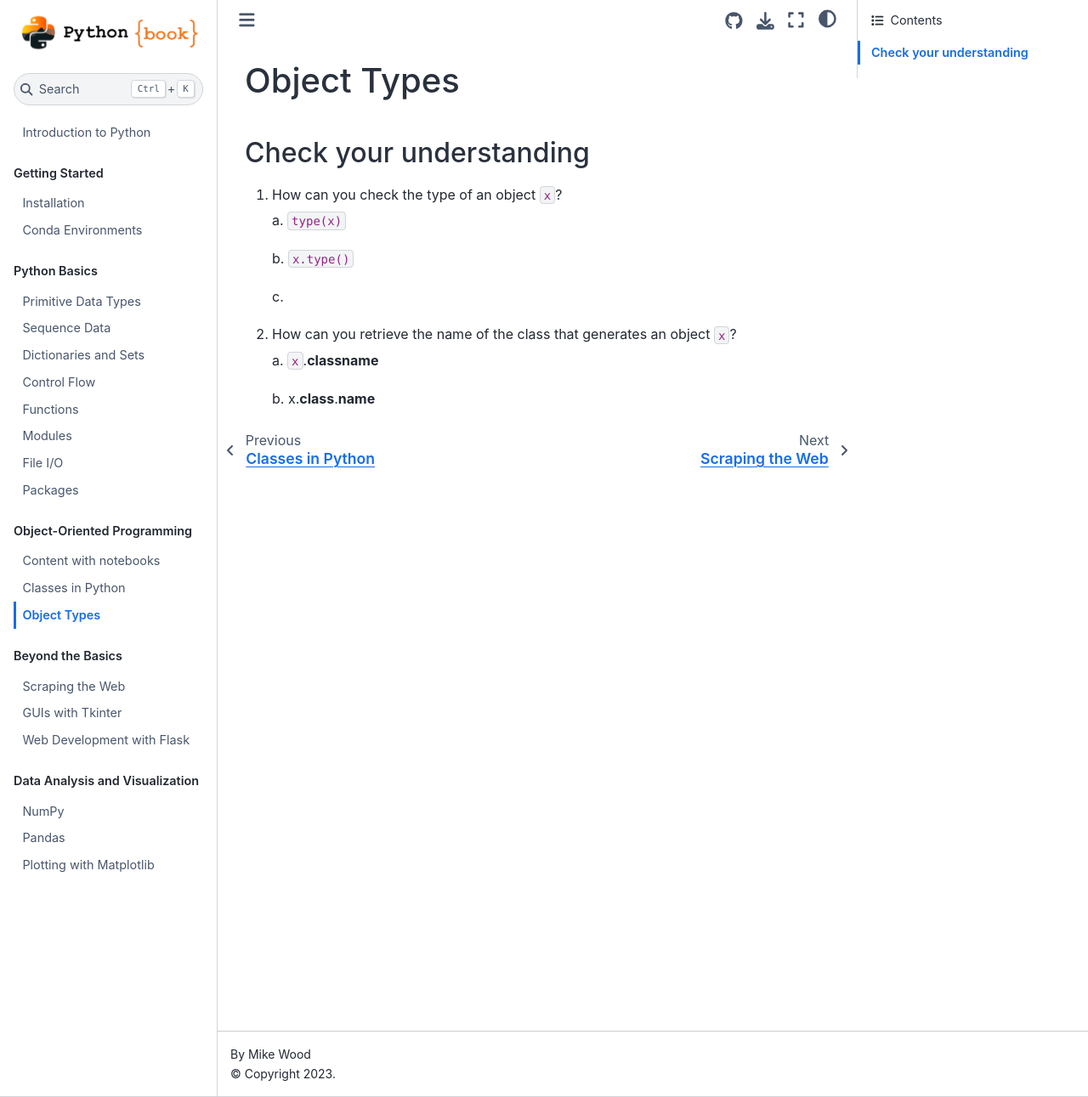
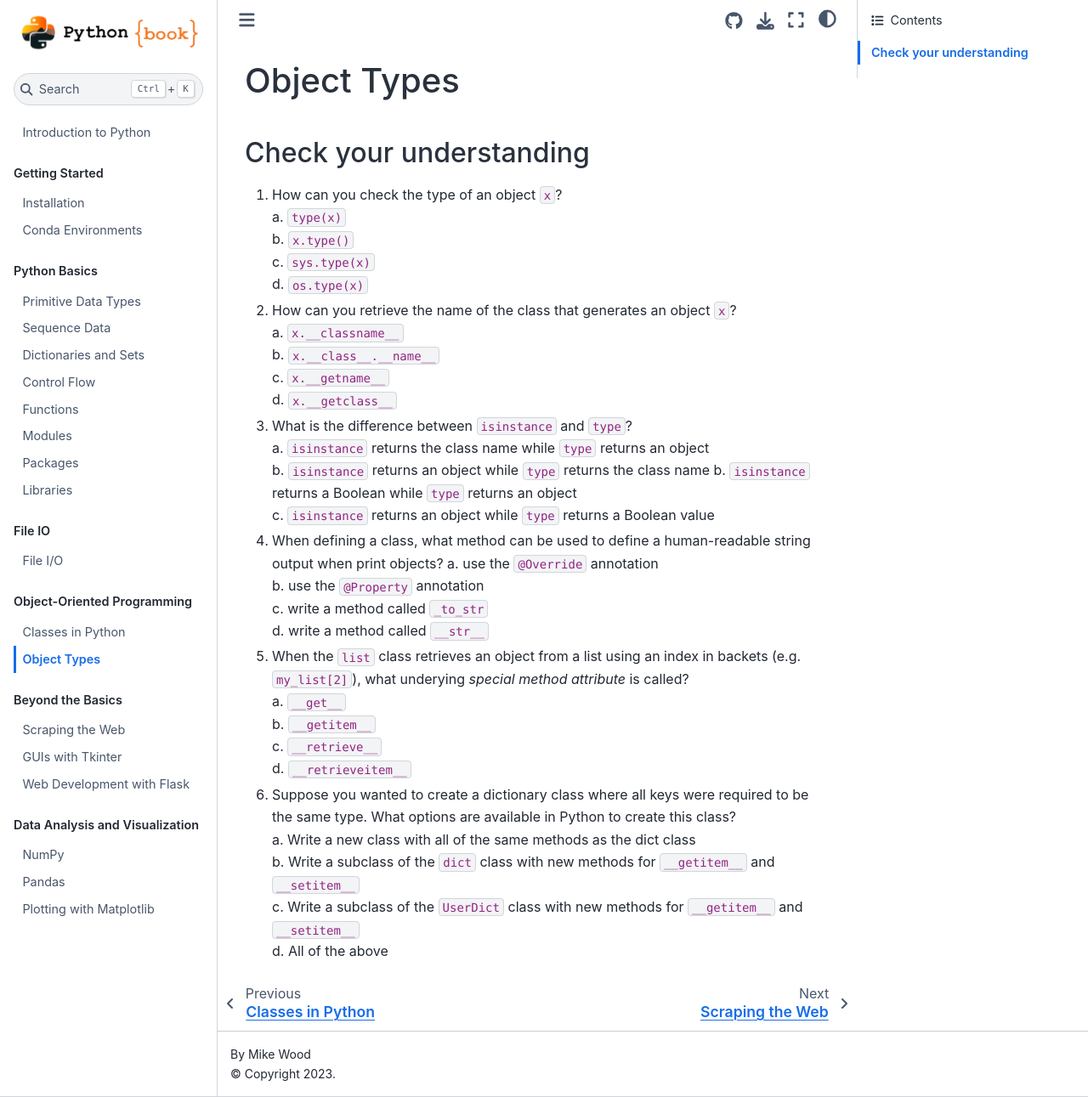
Before and after one commit to ProfMikeWood/intro_to_python_book, a Jupyter Book: the page built from book/object_oriented_programming/object_types.md, in a window 1280 px wide and 1291 px high. Shown: the whole window at 85% size. Built offline with Jupyter Book 1.0.4 settings and Sphinx 7.4.7 and the Sphinx Book theme 1.1.4, drawn with Linux system fonts in a browser that asks for light colours.

Commit message:
book updates

```diff
--- a/book/_toc.yml
+++ b/book/_toc.yml
@@ -16,11 +16,13 @@ parts:
     - file: python_basics/control-flow
     - file: python_basics/functions
     - file: python_basics/modules
-    - file: python_basics/file-io
     - file: python_basics/packages
+    - file: python_basics/libraries
+  - caption: File IO
+    chapters:
+    - file: file_io/file-io
   - caption: Object-Oriented Programming
     chapters:
-    - file: object_oriented_programming/classes-notebooks
     - file: object_oriented_programming/classes-in-python
     - file: object_oriented_programming/object_types
   - caption: Beyond the Basics
--- a/book/object_oriented_programming/object_types.md
+++ b/book/object_oriented_programming/object_types.md
@@ -17,15 +17,38 @@ kernelspec:
 ## Check your understanding
 
 1. How can you check the type of an object `x`?
-
-    a. `type(x)`
-
-    b. `x.type()`
-
-    c.
+	a. `type(x)`
+	b. `x.type()`
+	c. `sys.type(x)`
+	d. `os.type(x)`
 
 2. How can you retrieve the name of the class that generates an object `x`?
+	a. `x.__classname__`
+	b. `x.__class__.__name__`
+	c. `x.__getname__`
+	d. `x.__getclass__`
 
-    a. `x`.__classname__
 
-    b. x.__class__.__name__
+3. What is the difference between `isinstance` and `type`?
+	a. `isinstance` returns the class name while `type` returns an object
+	b. `isinstance` returns an object while `type` returns the class name
+	b. `isinstance` returns a Boolean while `type` returns an object
+	c. `isinstance` returns an object while `type` returns a Boolean value
+
+4. When defining a class, what method can be used to define a human-readable string output when print objects?
+	a. use the `@Override` annotation
+	b. use the `@Property` annotation
+	c. write a method called `_to_str`
+	d. write a method called `__str__`
+
+5. When the `list` class retrieves an object from a list using an index in backets (e.g. `my_list[2]`), what underying *special method attribute* is called?
+	a. `__get__`
+	b. `__getitem__`
+	c. `__retrieve__`
+	d. `__retrieveitem__`
+
+6. Suppose you wanted to create a dictionary class where all keys were required to be the same type. What options are available in Python to create this class?
+	a. Write a new class with all of the same methods as the dict class
+	b. Write a subclass of the `dict` class with new methods for `__getitem__` and `__setitem__`
+	c. Write a subclass of the `UserDict` class with new methods for `__getitem__` and `__setitem__`
+	d. All of the above
```
Also changed, not shown: book/python_basics/control-flow.md (+57 -48 lines), book/python_basics/libraries.md (added, +28 -0 lines), book/python_basics/packages.md (+26 -49 lines), book/file_io/file-io.md (renamed from book/python_basics/file-io.md), 1 other file.
